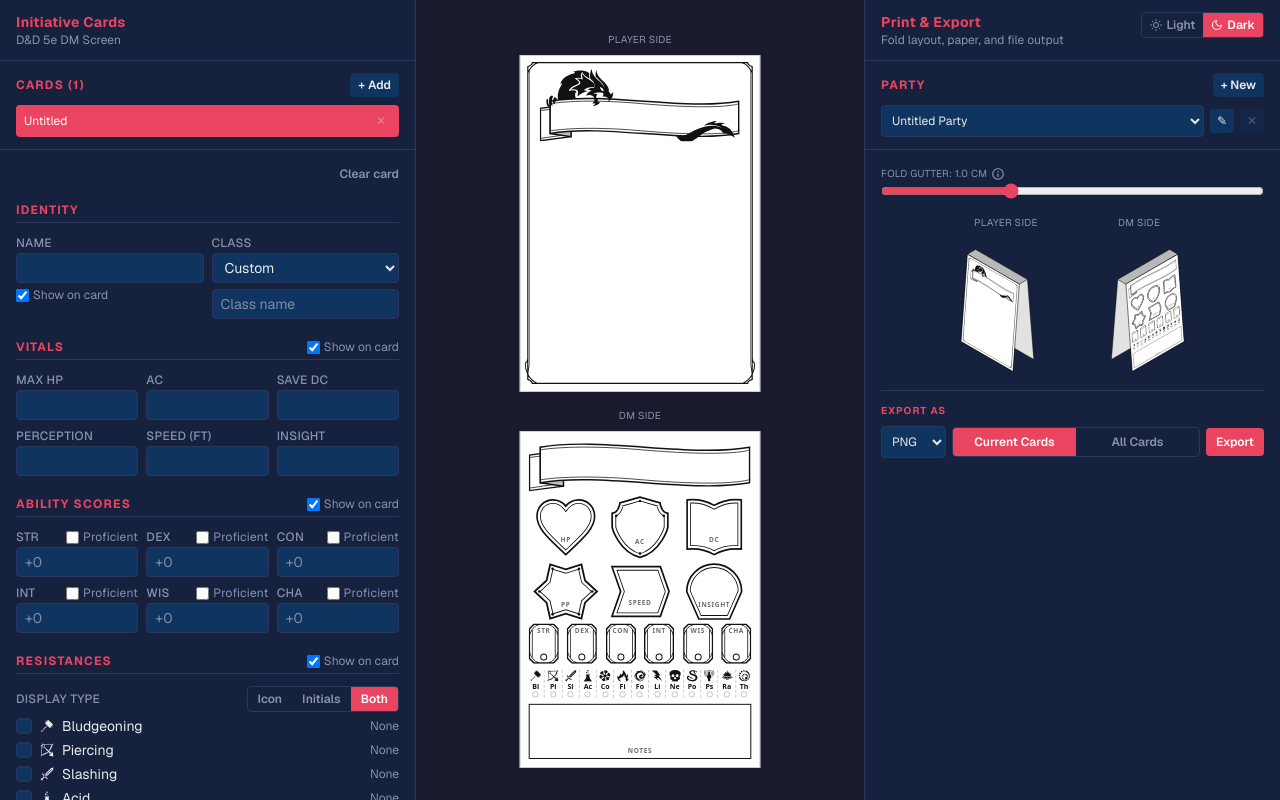
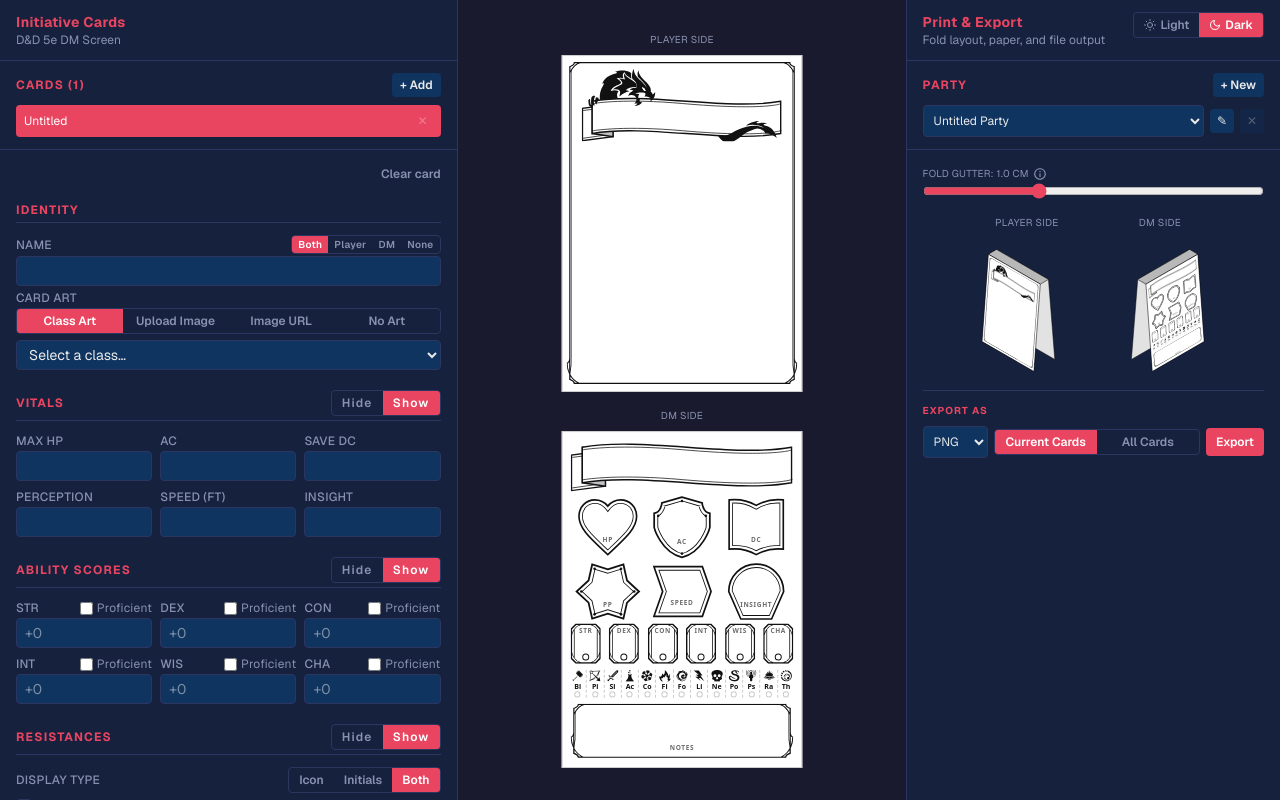
Before and after one commit to Jackclarke95/initiative-card-generator, a Next.js app: page / in a window 1280 px wide. Built offline with nearby package versions, Linux system fonts and the light colour scheme.

Commit message:
Card art modes, overhaul show/hide

```diff
--- a/components/CardEditor.tsx
+++ b/components/CardEditor.tsx
@@ -4,6 +4,8 @@ import { useState } from "react";
 import { CLASS_LOGO_MAP } from "@/components/ClassLogos";
 import { DAMAGE_TYPE_REACT_ICONS } from "@/components/CardFrames";
 import ConfirmModal from "@/components/ConfirmModal";
+import SegmentedToggle from "@/components/SegmentedToggle";
+import VisibilityToggle from "@/components/VisibilityToggle";
 import {
   ABILITY_KEYS,
   ABILITY_LABELS,
@@ -12,21 +14,15 @@ import {
   emptyCard,
   type AbilityKey,
   type AbilityStat,
+  type ArtMode,
   type CardData,
   type DamageDisplayMode,
   type DamageTypeKey,
+  type NameVisibility,
   type ResistanceState,
 } from "@/types/card";
 
 const CLASS_OPTIONS = Object.keys(CLASS_LOGO_MAP);
-
-/** Case-insensitive match against the known class list; undefined means
- *  the card's class isn't one of them, i.e. the "Custom" option applies. */
-function knownClassFor(characterClass: string) {
-  return CLASS_OPTIONS.find(
-    (c) => c.toLowerCase() === characterClass.trim().toLowerCase(),
-  );
-}
 
 interface CardEditorProps {
   card: CardData;
@@ -37,15 +33,20 @@ interface CardEditorProps {
 
 function Field({
   label,
+  labelExtra,
   children,
 }: {
   label?: string;
+  /** Optional content rendered inline with the label, right-aligned — e.g.
+   *  a visibility toggle. */
+  labelExtra?: React.ReactNode;
   children: React.ReactNode;
 }) {
   return (
     <label className="flex flex-col gap-0.5">
-      <span className="text-xs font-medium text-[var(--text-muted)] uppercase tracking-wide">
-        {label}
+      <span className="flex items-center justify-between gap-2 text-xs font-medium text-[var(--text-muted)] uppercase tracking-wide">
+        <span>{label}</span>
+        {labelExtra}
       </span>
       {children}
     </label>
@@ -65,8 +66,8 @@ function SectionHeading({
   onToggle,
 }: {
   children: React.ReactNode;
-  /** When provided, renders a checkbox for showing/hiding this section on
-   *  the DM face, alongside the heading text. */
+  /** When provided, renders a show/hide toggle for this section on the
+   *  DM face, alongside the heading text. */
   checked?: boolean;
   onToggle?: (checked: boolean) => void;
 }) {
@@ -74,14 +75,7 @@ function SectionHeading({
     <h3 className="flex items-center justify-between gap-2 text-xs font-bold uppercase tracking-widest text-[var(--accent)] mt-4 mb-2 border-b border-[var(--border)] pb-1">
       <span>{children}</span>
       {onToggle && (
-        <label className="flex items-center gap-1 normal-case tracking-normal font-normal text-[var(--text-muted)]">
-          <input
-            type="checkbox"
-            checked={checked}
-            onChange={(e) => onToggle(e.target.checked)}
-          />
-          Show on card
-        </label>
+        <VisibilityToggle checked={checked ?? false} onChange={onToggle} />
       )}
     </h3>
   );
@@ -109,6 +103,29 @@ const DAMAGE_DISPLAY_LABELS: Record<DamageDisplayMode, string> = {
 
 const DAMAGE_DISPLAY_MODES: DamageDisplayMode[] = ["icon", "initials", "both"];
 
+const ART_MODE_LABELS: Record<ArtMode, string> = {
+  class: "Class Art",
+  upload: "Upload Image",
+  link: "Image URL",
+  none: "No Art",
+};
+
+const ART_MODES: ArtMode[] = ["class", "upload", "link", "none"];
+
+const NAME_VISIBILITY_LABELS: Record<NameVisibility, string> = {
+  player: "Player",
+  dm: "DM",
+  both: "Both",
+  none: "None",
+};
+
+const NAME_VISIBILITY_MODES: NameVisibility[] = [
+  "both",
+  "player",
+  "dm",
+  "none",
+];
+
 function TriStateResistanceBox({ state }: { state: ResistanceState }) {
   return (
     <span
@@ -125,6 +142,7 @@ function TriStateResistanceBox({ state }: { state: ResistanceState }) {
 
 export default function CardEditor({ card, onChange }: CardEditorProps) {
   const [confirmingClear, setConfirmingClear] = useState(false);
+  const [draggingArt, setDraggingArt] = useState(false);
 
   function set<K extends keyof CardData>(key: K, value: CardData[K]) {
     onChange({ ...card, [key]: value });
@@ -153,8 +171,18 @@ export default function CardEditor({ card, onChange }: CardEditorProps) {
     });
   }
 
-  function setToggle(key: keyof CardData["toggles"], value: boolean) {
+  function setToggle<K extends keyof CardData["toggles"]>(
+    key: K,
+    value: CardData["toggles"][K],
+  ) {
     onChange({ ...card, toggles: { ...card.toggles, [key]: value } });
+  }
+
+  function handleArtUpload(file: File | undefined) {
+    if (!file) return;
+    const reader = new FileReader();
+    reader.onload = () => set("portraitUrl", reader.result as string);
+    reader.readAsDataURL(file);
   }
 
   return (
@@ -171,49 +199,94 @@ export default function CardEditor({ card, onChange }: CardEditorProps) {
 
       {/* Identity */}
       <SectionHeading>Identity</SectionHeading>
-      <div className="grid grid-cols-2 gap-2">
-        <Field label="Name">
+      <Field
+        label="Name"
+        labelExtra={
+          <SegmentedToggle
+            options={NAME_VISIBILITY_MODES.map((mode) => ({
+              value: mode,
+              label: NAME_VISIBILITY_LABELS[mode],
+            }))}
+            value={card.toggles.showName}
+            onChange={(mode) => setToggle("showName", mode)}
+            size="xs"
+          />
+        }
+      >
         <input
           className={inputClass}
           value={card.characterName}
           onChange={(e) => set("characterName", e.target.value)}
         />
-          <label className="flex items-center gap-1 mt-0.5 text-xs font-normal normal-case tracking-normal text-[var(--text-muted)]">
-            <input
-              type="checkbox"
-              checked={card.toggles.showName}
-              onChange={(e) => setToggle("showName", e.target.checked)}
+      </Field>
+
+      {/* Not a Field (<label>): a <label> wrapping a button group makes
+       *  clicking the heading text activate the first button, silently
+       *  overriding whichever mode was selected. */}
+      <div className="flex flex-col gap-0.5">
+        <span className="text-xs font-medium text-[var(--text-muted)] uppercase tracking-wide">
+          Card Art
+        </span>
+        <SegmentedToggle
+          options={ART_MODES.map((mode) => ({
+            value: mode,
+            label: ART_MODE_LABELS[mode],
+          }))}
+          value={card.artMode}
+          onChange={(mode) => set("artMode", mode)}
         />
-            Show on card
-          </label>
-        </Field>
-        <Field label="Class">
+        {card.artMode === "class" && (
           <select
-            className={inputClass}
-            value={knownClassFor(card.characterClass) ?? "Custom"}
-            onChange={(e) =>
-              set(
-                "characterClass",
-                e.target.value === "Custom" ? "" : e.target.value,
-              )
-            }
+            className={inputClass + " mt-1"}
+            value={card.characterClass}
+            onChange={(e) => set("characterClass", e.target.value)}
           >
+            <option value="">Select a class…</option>
             {CLASS_OPTIONS.map((c) => (
               <option key={c} value={c}>
                 {c}
               </option>
             ))}
-            <option value="Custom">Custom</option>
           </select>
-          {!knownClassFor(card.characterClass) && (
+        )}
+        {card.artMode === "link" && (
           <input
             className={inputClass + " mt-1"}
-              placeholder="Class name"
-              value={card.characterClass}
-              onChange={(e) => set("characterClass", e.target.value)}
+            type="url"
+            placeholder="Image URL"
+            value={card.portraitUrl}
+            onChange={(e) => set("portraitUrl", e.target.value)}
           />
         )}
-        </Field>
+        {card.artMode === "upload" && (
+          <label
+            className={
+              inputClass +
+              " mt-1 text-center cursor-pointer normal-case transition-colors"
+            }
+            style={{
+              borderColor: draggingArt ? "var(--accent)" : "var(--border)",
+            }}
+            onDragOver={(e) => {
+              e.preventDefault();
+              setDraggingArt(true);
+            }}
+            onDragLeave={() => setDraggingArt(false)}
+            onDrop={(e) => {
+              e.preventDefault();
+              setDraggingArt(false);
+              handleArtUpload(e.dataTransfer.files?.[0]);
+            }}
+          >
+            {draggingArt ? "Drop image…" : "Upload or drop image…"}
+            <input
+              type="file"
+              accept="image/*"
+              className="hidden"
+              onChange={(e) => handleArtUpload(e.target.files?.[0])}
+            />
+          </label>
+        )}
       </div>
 
       {/* Vitals */}
@@ -321,31 +394,14 @@ export default function CardEditor({ card, onChange }: CardEditorProps) {
         <span className="text-xs font-medium text-[var(--text-muted)] uppercase tracking-wide">
           Display type
         </span>
-        <div
-          className="flex rounded overflow-hidden border"
-          style={{ borderColor: "var(--border)" }}
-        >
-          {DAMAGE_DISPLAY_MODES.map((mode) => (
-            <button
-              key={mode}
-              type="button"
-              onClick={() => set("damageDisplayMode", mode)}
-              className="flex-1 px-2.5 py-1 text-xs font-semibold transition-colors"
-              style={{
-                background:
-                  card.damageDisplayMode === mode
-                    ? "var(--accent)"
-                    : "transparent",
-                color:
-                  card.damageDisplayMode === mode
-                    ? "#fff"
-                    : "var(--text-muted)",
-              }}
-            >
-              {DAMAGE_DISPLAY_LABELS[mode]}
-            </button>
-          ))}
-        </div>
+        <SegmentedToggle
+          options={DAMAGE_DISPLAY_MODES.map((mode) => ({
+            value: mode,
+            label: DAMAGE_DISPLAY_LABELS[mode],
+          }))}
+          value={card.damageDisplayMode}
+          onChange={(mode) => set("damageDisplayMode", mode)}
+        />
       </div>
       <div className="flex flex-col gap-1">
         {DAMAGE_TYPE_KEYS.map((key) => {
--- a/components/CardFaces.tsx
+++ b/components/CardFaces.tsx
@@ -97,8 +97,11 @@ export function DmFace({ card }: { card: CardData }) {
   const toggles = card.toggles;
   const showNotes = toggles.showNotes;
 
+  const showNameOnDm =
+    toggles.showName === "dm" || toggles.showName === "both";
+
   const sections = [
-    toggles.showName && (
+    showNameOnDm && (
       <NameScroll
         key="name"
         value={card.characterName}
@@ -296,7 +299,13 @@ export function PlayerFace({ card, rotated = true }: PlayerFaceProps) {
   const classKey = Object.keys(CLASS_LOGO_MAP).find(
     (k) => k.toLowerCase() === card.characterClass.trim().toLowerCase(),
   );
-  const Logo = classKey ? CLASS_LOGO_MAP[classKey] : undefined;
+  const Logo =
+    card.artMode === "class" && classKey ? CLASS_LOGO_MAP[classKey] : undefined;
+  const useCustomArt =
+    (card.artMode === "upload" || card.artMode === "link") &&
+    !!card.portraitUrl;
+  const showNameOnPlayer =
+    card.toggles.showName === "player" || card.toggles.showName === "both";
 
   return (
     <div
@@ -333,9 +342,20 @@ export function PlayerFace({ card, rotated = true }: PlayerFaceProps) {
             paddingTop: SCROLL_H - 14,
           }}
         >
-          {Logo && <Logo size={220} />}
+          {useCustomArt ? (
+            // eslint-disable-next-line @next/next/no-img-element
+            <img
+              src={card.portraitUrl}
+              alt=""
+              crossOrigin="anonymous"
+              style={{ maxWidth: 220, maxHeight: 220, objectFit: "contain" }}
+            />
+          ) : (
+            Logo && <Logo size={220} />
+          )}
         </div>
       </>
+      {showNameOnPlayer && (
         <div
           style={{
             position: "absolute",
@@ -352,6 +372,7 @@ export function PlayerFace({ card, rotated = true }: PlayerFaceProps) {
             value={card.characterName}
           />
         </div>
+      )}
     </div>
   );
 }
--- a/components/CardFrames.tsx
+++ b/components/CardFrames.tsx
@@ -7,7 +7,7 @@
 // NOTE: these are Wizards of the Coast licensed-sheet assets — fine for a
 // personal print tool, not for public distribution.
 
-import { useId } from "react";
+import { useId, useLayoutEffect, useRef, useState } from "react";
 import type { IconType } from "react-icons";
 import { stretchPath } from "@/components/svgNineSlice";
 import { FrameText, INK, LABEL_GREY, PALE_GREY } from "@/components/FrameText";
@@ -874,27 +874,16 @@ export function NameScroll({
   );
 }
 
-// ── Notes box — a plain bordered rectangle ────────────────────────────
-// No room at the bottom of the card for anything fancier; stroke matches
-// the vital stack's outer border (IconFrame's default outerW).
+// ── Notes box — framed with the same 5eBorder as the player side ──────
+// Keeps the DM and player faces visually consistent. PlayerFrame's 9-slice
+// stretch needs concrete pixel dimensions, so a ResizeObserver measures
+// this box's actual (flex-determined) size on every layout change.
 
-export function InfoTemplateFrame() {
-  return (
-    <div
-      style={{
-        position: "absolute",
-        inset: 0,
-        border: `1.5px solid ${INK}`,
-      }}
-    />
-  );
-}
-
-/** InfoTemplateFrame with a left-aligned block of free text — the DM's
- *  notes section — and a caption centered along the bottom edge, styled
- *  like the vital stack's own labels. Has no intrinsic height of its
- *  own; wrap it in a `flex: 1` container to have it eat whatever space
- *  is left at the bottom of the card. */
+/** A left-aligned block of free text — the DM's notes section — framed
+ *  with the player-side border and a caption centered along the bottom
+ *  edge, styled like the vital stack's own labels. Has no intrinsic
+ *  height of its own; wrap it in a `flex: 1` container to have it eat
+ *  whatever space is left at the bottom of the card. */
 export function NotesBox({
   value,
   label = "Notes",
@@ -902,14 +891,30 @@ export function NotesBox({
   value?: string;
   label?: string;
 }) {
+  const containerRef = useRef<HTMLDivElement>(null);
+  const [size, setSize] = useState({ width: 0, height: 0 });
+
+  useLayoutEffect(() => {
+    const el = containerRef.current;
+    if (!el) return;
+    const observer = new ResizeObserver(([entry]) => {
+      const { width, height } = entry.contentRect;
+      setSize({ width, height });
+    });
+    observer.observe(el);
+    return () => observer.disconnect();
+  }, []);
+
   return (
-    <div style={{ position: "relative", height: "100%" }}>
-      <InfoTemplateFrame />
+    <div ref={containerRef} style={{ position: "relative", height: "100%" }}>
+      {size.width > 0 && size.height > 0 && (
+        <PlayerFrame width={size.width} height={size.height} />
+      )}
       <div
         style={{
           position: "absolute",
           inset: 0,
-          padding: "4px 8px 3px",
+          padding: "8px 12px 6px",
           display: "flex",
           flexDirection: "column",
           overflow: "hidden",
--- a/components/InitiativeCardApp.tsx
+++ b/components/InitiativeCardApp.tsx
@@ -18,6 +18,7 @@ import ExportArea from "@/components/ExportArea";
 import CardSpread from "@/components/CardSpread";
 import FoldedCardPreview from "@/components/FoldedCardPreview";
 import InfoTooltip from "@/components/InfoTooltip";
+import SegmentedToggle from "@/components/SegmentedToggle";
 import ThemeToggle from "@/components/ThemeToggle";
 import {
   exportCard,
@@ -304,7 +305,7 @@ export default function InitiativeCardApp() {
     >
       {/* Left: card configuration */}
       <aside
-        className="flex flex-col w-[26rem] shrink-0 border-r overflow-hidden"
+        className="flex flex-col w-[28.6rem] shrink-0 border-r overflow-hidden"
         style={{ borderColor: "var(--border)", background: "var(--surface)" }}
       >
         <div
@@ -377,7 +378,7 @@ export default function InitiativeCardApp() {
 
       {/* Right: page & export configuration */}
       <aside
-        className="flex flex-col w-[26rem] shrink-0 border-l overflow-hidden"
+        className="flex flex-col w-[23.4rem] shrink-0 border-l overflow-hidden"
         style={{ borderColor: "var(--border)", background: "var(--surface)" }}
       >
         <div
@@ -488,33 +489,19 @@ export default function InitiativeCardApp() {
                 <option value="jpeg">JPEG</option>
                 <option value="pdf">PDF</option>
               </select>
-              <div
-                className="flex rounded overflow-hidden border flex-1"
-                style={{ borderColor: "var(--border)" }}
-              >
-                {(["current", "all"] as const).map((scope) => {
-                  const disabled =
-                    scope === "current" && exportChoice === "pdf";
-                  return (
-                    <button
-                      key={scope}
-                      onClick={() => !disabled && setExportScope(scope)}
-                      disabled={disabled}
-                      className="flex-1 py-1.5 text-xs font-semibold transition-colors disabled:opacity-30 disabled:cursor-not-allowed"
-                      style={{
-                        background:
-                          exportScope === scope
-                            ? "var(--accent)"
-                            : "transparent",
-                        color:
-                          exportScope === scope ? "#fff" : "var(--text-muted)",
-                      }}
-                    >
-                      {scope === "current" ? "Current Cards" : "All Cards"}
-                    </button>
-                  );
-                })}
-              </div>
+              <SegmentedToggle
+                className="flex-1"
+                options={[
+                  {
+                    value: "current",
+                    label: "Current Cards",
+                    disabled: exportChoice === "pdf",
+                  },
+                  { value: "all", label: "All Cards" },
+                ]}
+                value={exportScope}
+                onChange={setExportScope}
+              />
               <button
                 onClick={handleExport}
                 disabled={exporting}
--- /dev/null
+++ b/components/SegmentedToggle.tsx
@@ -0,0 +1,69 @@
+"use client";
+
+import type { IconType } from "react-icons";
+
+export interface SegmentedToggleOption<T extends string> {
+  value: T;
+  label: string;
+  Icon?: IconType;
+  title?: string;
+  disabled?: boolean;
+}
+
+interface SegmentedToggleProps<T extends string> {
+  options: readonly SegmentedToggleOption<T>[];
+  value: T;
+  onChange: (value: T) => void;
+  /** Content-sized buttons (e.g. the theme toggle) instead of the default
+   *  equal-width, flex-filling buttons. */
+  fill?: boolean;
+  size?: "sm" | "xs";
+  className?: string;
+}
+
+const SIZE_CLASSES: Record<NonNullable<SegmentedToggleProps<string>["size"]>, string> = {
+  sm: "px-2.5 py-1 text-xs",
+  xs: "px-1.5 py-0.5 text-[10px]",
+};
+
+export default function SegmentedToggle<T extends string>({
+  options,
+  value,
+  onChange,
+  fill = true,
+  size = "sm",
+  className,
+}: SegmentedToggleProps<T>) {
+  return (
+    <div
+      className={
+        "flex rounded overflow-hidden border shrink-0" +
+        (className ? ` ${className}` : "")
+      }
+      style={{ borderColor: "var(--border)" }}
+    >
+      {options.map(({ value: optionValue, label, Icon, title, disabled }) => (
+        <button
+          key={optionValue}
+          type="button"
+          onClick={() => onChange(optionValue)}
+          disabled={disabled}
+          title={title}
+          aria-label={title ?? label}
+          className={
+            (fill ? "flex-1 " : "") +
+            "flex items-center justify-center gap-1 font-semibold transition-colors disabled:opacity-30 disabled:cursor-not-allowed " +
+            SIZE_CLASSES[size]
+          }
+          style={{
+            background: value === optionValue ? "var(--accent)" : "transparent",
+            color: value === optionValue ? "#fff" : "var(--text-muted)",
+          }}
+        >
+          {Icon && <Icon size={size === "xs" ? 10 : 12} />}
+          {label}
+        </button>
+      ))}
+    </div>
+  );
+}
--- a/components/ThemeToggle.tsx
+++ b/components/ThemeToggle.tsx
@@ -2,11 +2,12 @@
 
 import { useState } from "react";
 import { FiMoon, FiSun } from "react-icons/fi";
+import SegmentedToggle from "@/components/SegmentedToggle";
 import { applyTheme, getCurrentTheme, type Theme } from "@/lib/theme";
 
-const OPTIONS: { theme: Theme; label: string; Icon: typeof FiSun }[] = [
-  { theme: "light", label: "Light", Icon: FiSun },
-  { theme: "dark", label: "Dark", Icon: FiMoon },
+const OPTIONS: { value: Theme; label: string; Icon: typeof FiSun; title: string }[] = [
+  { value: "light", label: "Light", Icon: FiSun, title: "Switch to light mode" },
+  { value: "dark", label: "Dark", Icon: FiMoon, title: "Switch to dark mode" },
 ];
 
 export default function ThemeToggle() {
@@ -18,27 +19,6 @@ export default function ThemeToggle() {
   }
 
   return (
-    <div
-      className="flex rounded overflow-hidden border shrink-0"
-      style={{ borderColor: "var(--border)" }}
-    >
-      {OPTIONS.map(({ theme: optionTheme, label, Icon }) => (
-        <button
-          key={optionTheme}
-          onClick={() => select(optionTheme)}
-          title={`Switch to ${label.toLowerCase()} mode`}
-          aria-label={`Switch to ${label.toLowerCase()} mode`}
-          className="flex items-center gap-1 px-2 py-1 text-xs font-semibold transition-colors"
-          style={{
-            background:
-              theme === optionTheme ? "var(--accent)" : "transparent",
-            color: theme === optionTheme ? "#fff" : "var(--text-muted)",
-          }}
-        >
-          <Icon size={12} />
-          {label}
-        </button>
-      ))}
-    </div>
+    <SegmentedToggle options={OPTIONS} value={theme} onChange={select} fill={false} />
   );
 }
--- /dev/null
+++ b/components/VisibilityToggle.tsx
@@ -0,0 +1,29 @@
+"use client";
+
+import SegmentedToggle from "@/components/SegmentedToggle";
+
+const OPTIONS = [
+  { value: "hide", label: "Hide" },
+  { value: "show", label: "Show" },
+] as const;
+
+interface VisibilityToggleProps {
+  checked: boolean;
+  onChange: (checked: boolean) => void;
+}
+
+/** Show/Hide segmented toggle controlling whether a field or section prints
+ *  on the card, styled like the app's other mode toggles (theme, art, etc). */
+export default function VisibilityToggle({
+  checked,
+  onChange,
+}: VisibilityToggleProps) {
+  return (
+    <SegmentedToggle
+      options={OPTIONS}
+      value={checked ? "show" : "hide"}
+      onChange={(next) => onChange(next === "show")}
+      size="sm"
+    />
+  );
+}
--- a/types/card.ts
+++ b/types/card.ts
@@ -1,7 +1,13 @@
 export type LayoutPreset = "tactician" | "minimalist";
 
+export type ArtMode = "class" | "upload" | "link" | "none";
+
+// Which face(s) print the character name — the player face's art scroll,
+// the DM face's name banner, both, or neither.
+export type NameVisibility = "player" | "dm" | "both" | "none";
+
 export interface CardToggles {
-  showName: boolean;
+  showName: NameVisibility;
   showVitals: boolean;
   showAbilityScores: boolean;
   showDefences: boolean;
@@ -101,7 +107,9 @@ export interface CardData {
   // DM's freeform notes, printed in the box at the bottom of the DM face.
   notes?: string;
 
-  // Visuals
+  // Visuals — class art draws an SVG logo for characterClass; custom art
+  // uses portraitUrl (an uploaded image's data URL, or a pasted image link).
+  artMode: ArtMode;
   portraitUrl: string;
 
   // Layout
@@ -124,10 +132,11 @@ export function emptyCard(id: string): CardData {
     },
     resistances: DEFAULT_RESISTANCES,
     damageDisplayMode: "both",
+    artMode: "class",
     portraitUrl: "",
     preset: "tactician",
     toggles: {
-      showName: true,
+      showName: "both",
       showVitals: true,
       showAbilityScores: true,
       showDefences: true,
```
Lines whose indentation alone changed are shown as unchanged.
